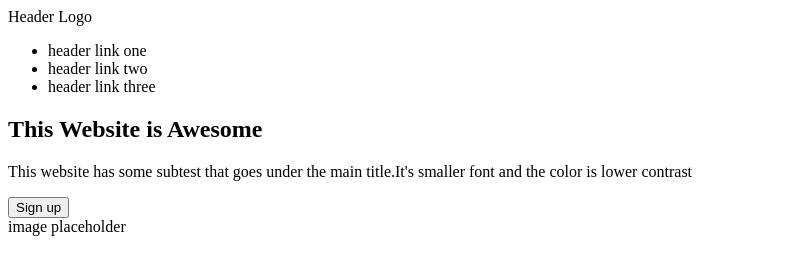
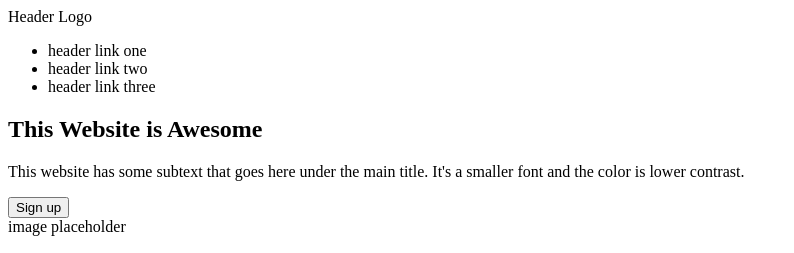
Before and after one commit to smarshall7/landing-page, a plain HTML site: page index.html in a window 1280 px wide. Shown: the top 253 px of the page, without its empty margins (0-794 px from the left). Drawn offline with Linux system fonts and the light colour scheme.

Commit message:
fix typos

```diff
--- a/index.html
+++ b/index.html
@@ -18,8 +18,8 @@
     </nav>
     <section>
         <h1>This Website is Awesome</h1>
-        <p>This website has some subtest that goes under the main title.It's smaller font and the color is lower
-            contrast
+        <p>This website has some subtext that goes here under the main title. It's a smaller font and the color is lower
+            contrast.
         </p>
         <button>Sign up</button>
         <div>
```
